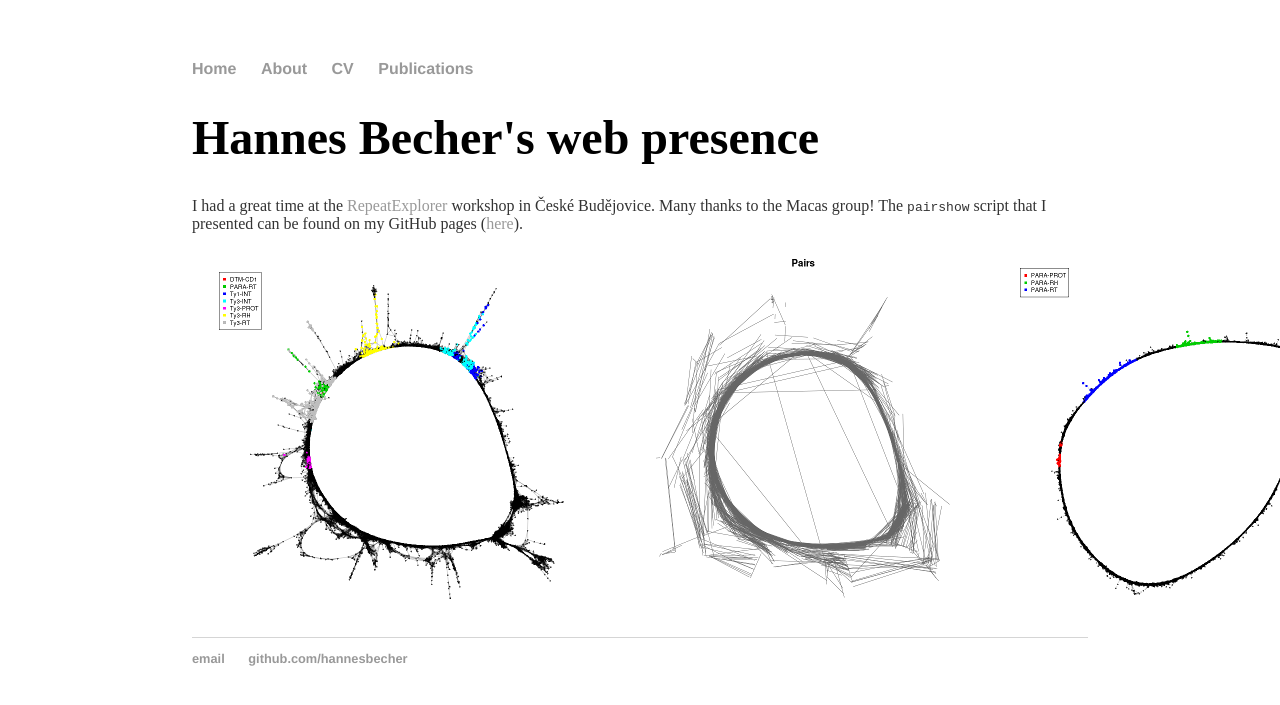
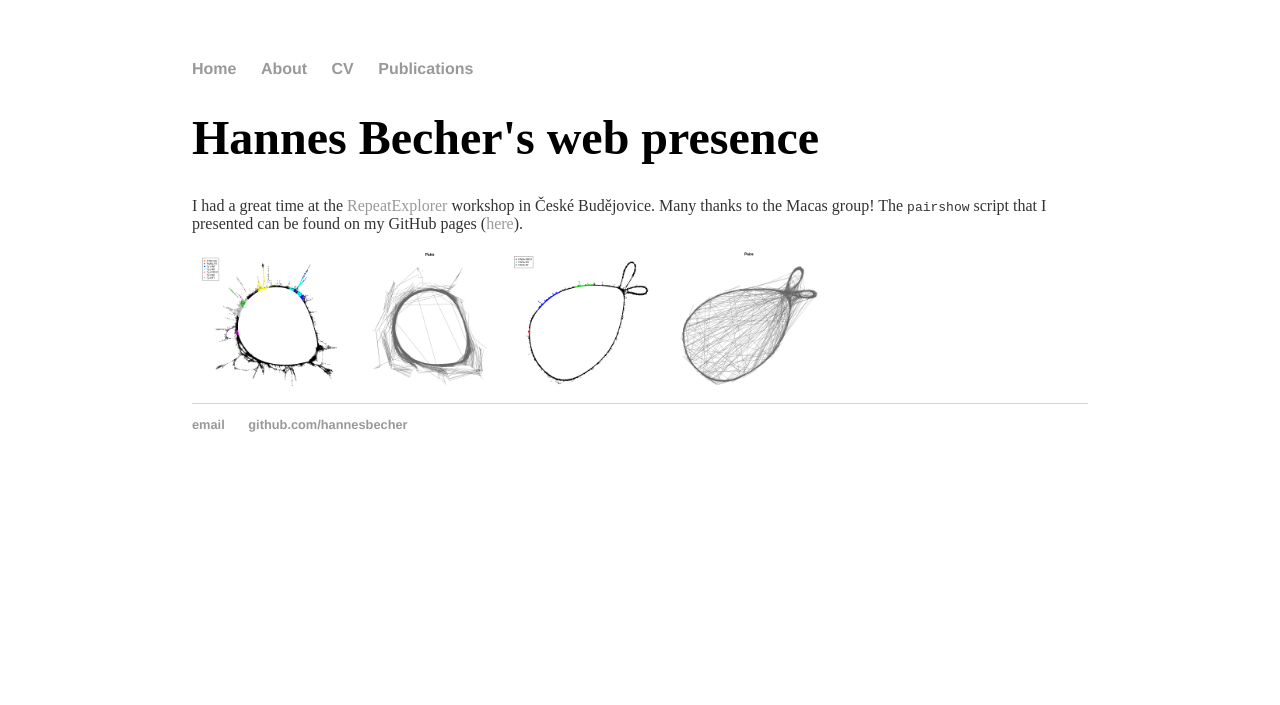
Before and after one commit to hannesbecher/hannesbecher.github.io, a Jekyll site: the page built from index.html, in a window 1280 px wide. Shown: the top 705 px of the page. Built offline with Jekyll 4.4.1, drawn with Linux system fonts in a browser that asks for light colours.

Commit message:
Update main.css

```diff
--- a/css/main.css
+++ b/css/main.css
@@ -1,5 +1,8 @@
 body {
     margin: 60px auto;
+    width: 70%;
+}
+img {
     width: 70%;
 }
 nav ul, footer ul {
```
